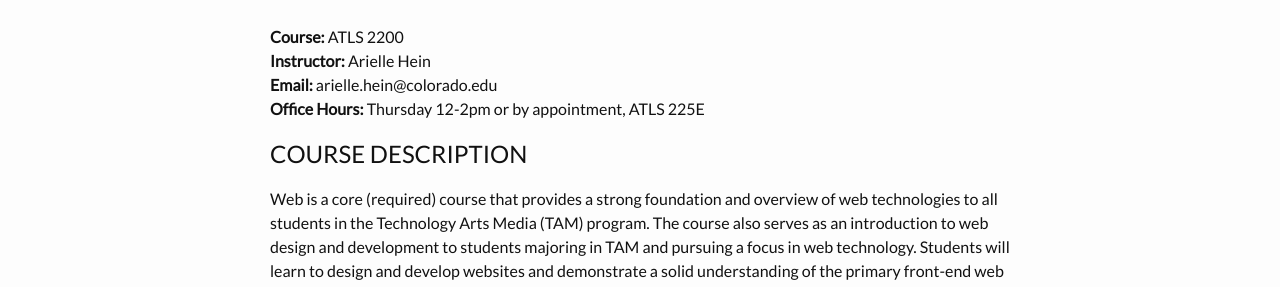
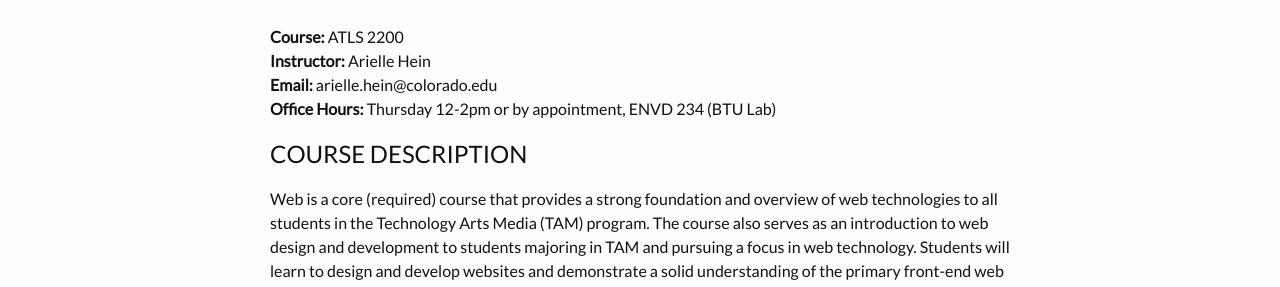
Before and after one commit to coloringchaos/web-spring-16, a Jekyll site: the page built from syllabus.md, in a window 1280 px wide and 900 px high. Shown: the part 139-426 px from the top of the window. Built offline with Jekyll 4.4.1, drawn with Linux system fonts in a browser that asks for light colours.

Commit message:
updated office location

```diff
--- a/syllabus.md
+++ b/syllabus.md
@@ -7,7 +7,7 @@ permalink: /syllabus/
 **Course:** ATLS 2200 <br>
 **Instructor:** Arielle Hein <br>
 **Email:** arielle.hein@colorado.edu <br>
-**Office Hours:** Thursday 12-2pm or by appointment, ATLS 225E
+**Office Hours:** Thursday 12-2pm or by appointment, ENVD 234 (BTU Lab)
 
 
 
```
